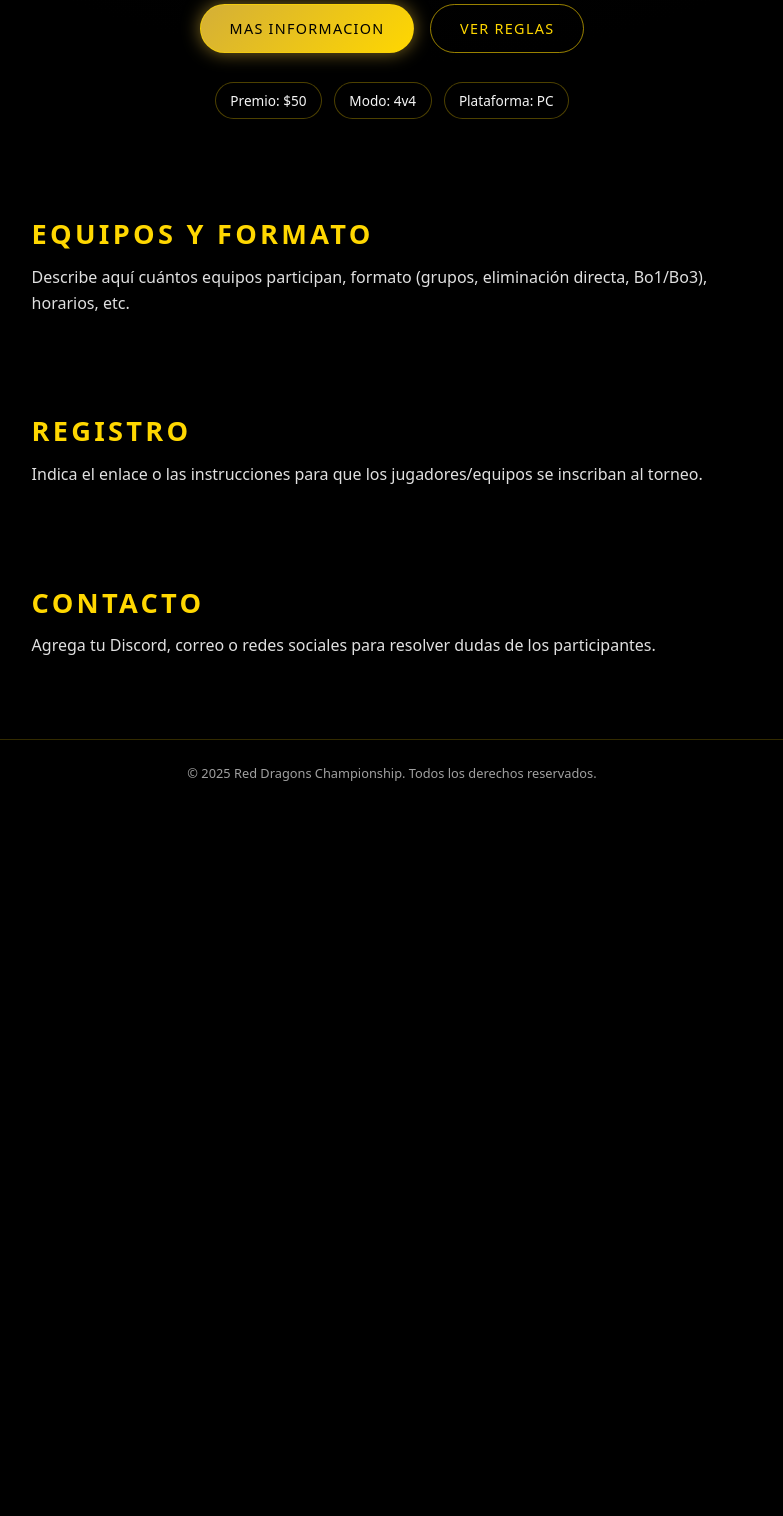
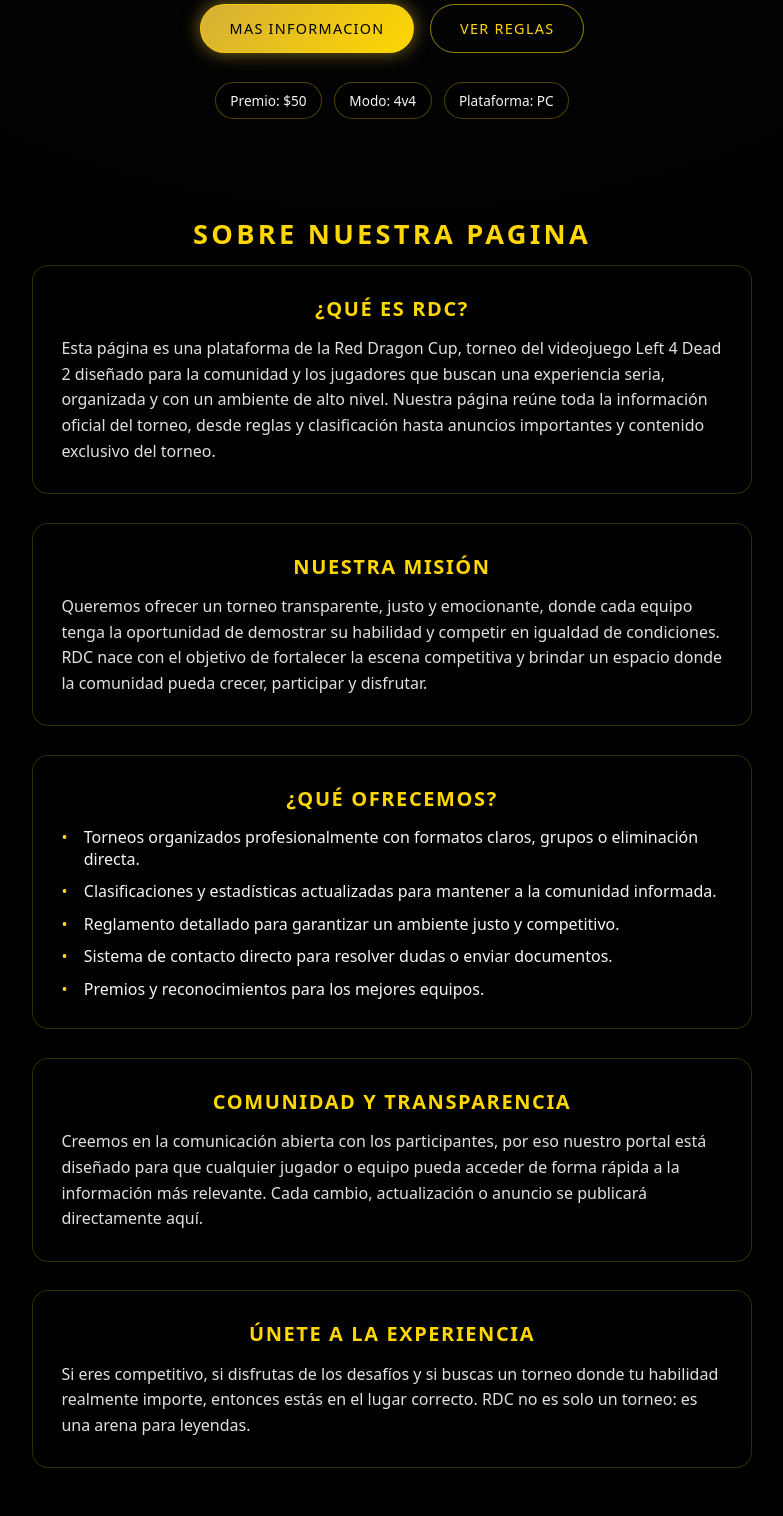
Before and after one commit to NoyerBT/Pagina-Red-Dragon, a PHP site: page / in a window 1280 px wide. Shown: the part 806-2322 px from the top of the page, without its empty margins (248-1031 px from the left). Before the commit the page ends 1587 px from the top, so only its background shows below. Run offline with PHP 8.4, Linux system fonts and the light colour scheme.

Commit message:
Noyer
agregacion y modificacion de diseño en index.php

```diff
--- a/index.php
+++ b/index.php
@@ -37,7 +37,7 @@
       <img src="Img/logo hacia la izquierda.png" alt="Logo Red Dragons Cup" class="hero-logo" />
       <p class="subtitle">Torneo para verdaderas leyendas.</p>
       <div class="hero-buttons">
-        <a href="#registro" class="btn primary">Mas Informacion</a>
+        <a href="#equipos" class="btn primary">Mas Informacion</a>
         <a href="#equipos" class="btn secondary">Ver reglas</a>
       </div>
       <div class="info-tags">
@@ -48,25 +48,49 @@
     </section>
   </main>
 
-  <section class="section" id="equipos">
-    <h2>Equipos y Formato</h2>
-    <p>Describe aquí cuántos equipos participan, formato (grupos, eliminación directa, Bo1/Bo3), horarios, etc.</p>
+  <section class="section about-section" id="equipos">
+    <h2>SOBRE NUESTRA PAGINA</h2>
+    <div class="about-wrapper">
+      <article class="about-item">
+        <h3>¿QUÉ ES RDC?</h3>
+        <p>
+          Esta página es una plataforma de la Red Dragon Cup, torneo del videojuego Left 4 Dead 2 diseñado para la comunidad y los jugadores que buscan una experiencia seria, organizada y con un ambiente de alto nivel. Nuestra página reúne toda la información oficial del torneo, desde reglas y clasificación hasta anuncios importantes y contenido exclusivo del torneo.
+        </p>
+      </article>
+
+      <article class="about-item">
+        <h3>NUESTRA MISIÓN</h3>
+        <p>
+          Queremos ofrecer un torneo transparente, justo y emocionante, donde cada equipo tenga la oportunidad de demostrar su habilidad y competir en igualdad de condiciones. RDC nace con el objetivo de fortalecer la escena competitiva y brindar un espacio donde la comunidad pueda crecer, participar y disfrutar.
+        </p>
+      </article>
+
+      <article class="about-item">
+        <h3>¿QUÉ OFRECEMOS?</h3>
+        <ul class="about-list">
+          <li>Torneos organizados profesionalmente con formatos claros, grupos o eliminación directa.</li>
+          <li>Clasificaciones y estadísticas actualizadas para mantener a la comunidad informada.</li>
+          <li>Reglamento detallado para garantizar un ambiente justo y competitivo.</li>
+          <li>Sistema de contacto directo para resolver dudas o enviar documentos.</li>
+          <li>Premios y reconocimientos para los mejores equipos.</li>
+        </ul>
+      </article>
+
+      <article class="about-item">
+        <h3>COMUNIDAD Y TRANSPARENCIA</h3>
+        <p>
+          Creemos en la comunicación abierta con los participantes, por eso nuestro portal está diseñado para que cualquier jugador o equipo pueda acceder de forma rápida a la información más relevante. Cada cambio, actualización o anuncio se publicará directamente aquí.
+        </p>
+      </article>
+
+      <article class="about-item">
+        <h3>ÚNETE A LA EXPERIENCIA</h3>
+        <p>
+          Si eres competitivo, si disfrutas de los desafíos y si buscas un torneo donde tu habilidad realmente importe, entonces estás en el lugar correcto. RDC no es solo un torneo: es una arena para leyendas.
+        </p>
+      </article>
+    </div>
   </section>
-
-  <section class="section" id="registro">
-    <h2>Registro</h2>
-    <p>Indica el enlace o las instrucciones para que los jugadores/equipos se inscriban al torneo.</p>
-  </section>
-
-  <section class="section" id="contacto">
-    <h2>Contacto</h2>
-    <p>Agrega tu Discord, correo o redes sociales para resolver dudas de los participantes.</p>
-  </section>
-
-  <footer class="footer">
-    <p>&copy; <span id="year"></span> Red Dragons Championship. Todos los derechos reservados.</p>
-  </footer>
-
   <script src="scripts.js"></script>
   <script src="page-animations.js"></script>
 </body>
--- a/styles.css
+++ b/styles.css
@@ -2,6 +2,10 @@
   box-sizing: border-box;
   margin: 0;
   padding: 0;
+}
+
+html {
+  scroll-behavior: smooth;
 }
 
 body {
@@ -220,11 +224,64 @@
   color: #ffd700;
   text-transform: uppercase;
   letter-spacing: 0.12em;
+  text-align: center;
 }
 
 .section p {
   color: #e0e0e0;
   line-height: 1.6;
+}
+
+.about-section {
+  text-align: center;
+}
+
+.about-wrapper {
+  display: flex;
+  flex-direction: column;
+  gap: 1.8rem;
+}
+
+.about-item {
+  background: rgba(0, 0, 0, 0.55);
+  border: 1px solid rgba(255, 215, 0, 0.2);
+  border-radius: 16px;
+  padding: 1.8rem;
+  text-align: left;
+  box-shadow: 0 10px 25px rgba(0, 0, 0, 0.35);
+}
+
+.about-item h3 {
+  color: #ffd700;
+  font-size: 1.25rem;
+  margin-bottom: 0.9rem;
+  text-align: center;
+  letter-spacing: 0.08em;
+}
+
+.about-item p {
+  margin: 0;
+}
+
+.about-list {
+  list-style: none;
+  padding-left: 0;
+  margin: 0;
+  display: flex;
+  flex-direction: column;
+  gap: 0.65rem;
+}
+
+.about-list li {
+  position: relative;
+  padding-left: 1.4rem;
+}
+
+.about-list li::before {
+  content: "•";
+  color: #ffd700;
+  position: absolute;
+  left: 0;
 }
 
 .footer {
```
